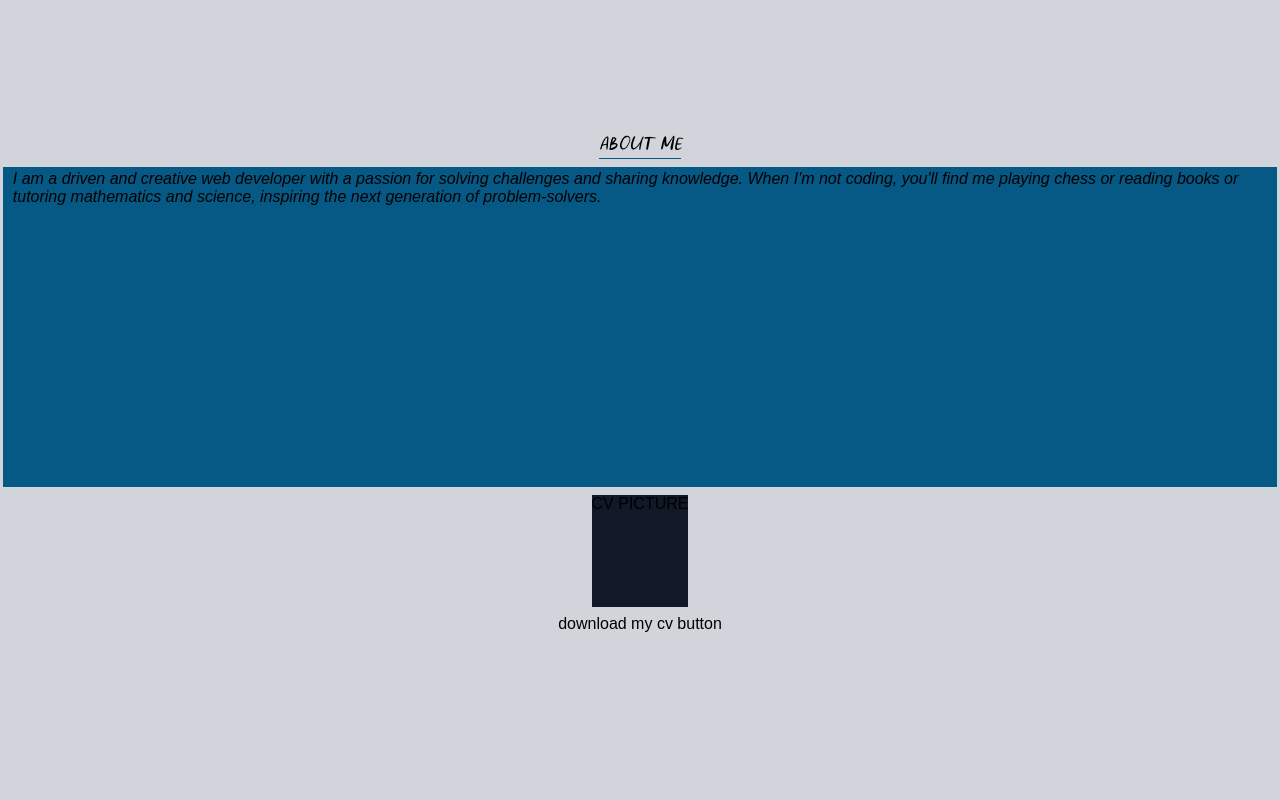
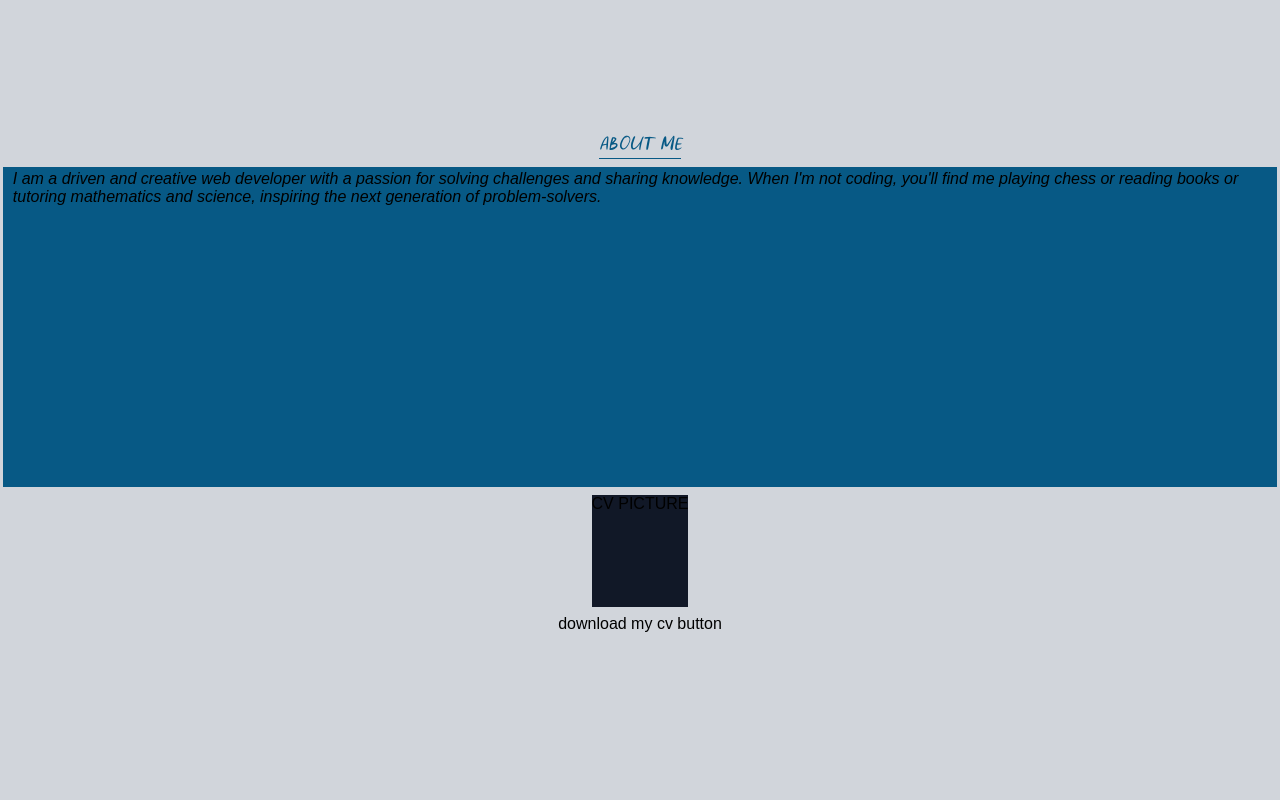
Before and after one commit to Lindani-Zwide/myPortfolio, a plain HTML site: page index.html in a window 1280 px wide. Shown: the part 820-1620 px from the top of the page. Drawn offline with Linux system fonts and the light colour scheme; files whose address does not match are found by name.

Commit message:
Update style.css

```diff
--- a/style.css
+++ b/style.css
@@ -113,6 +113,7 @@ section > .one{
     justify-content: center;
     background-color: #D1D5DB;
     border-bottom: 1px solid #075985;
+    color: #075985;
 }
 /*Styles for the '.two' container in the home secion*/
 .home .two{
```
